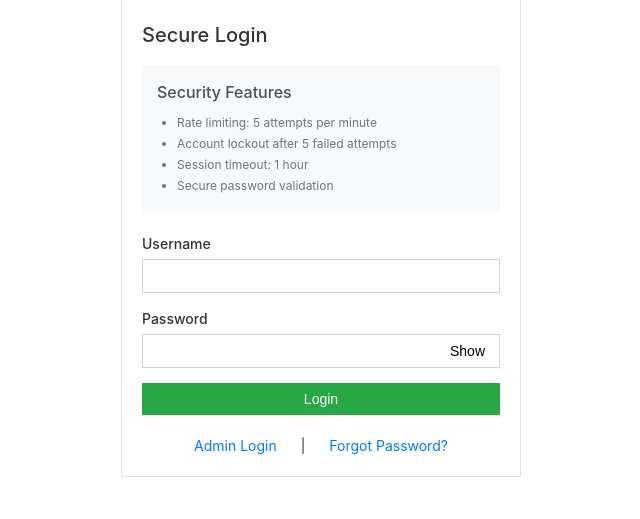
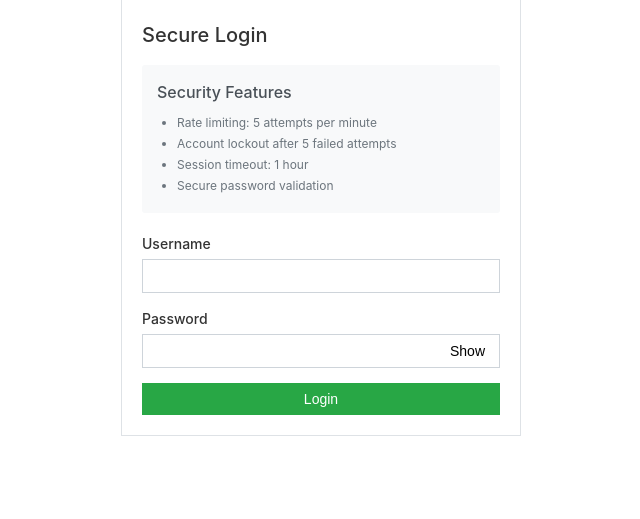
Before and after one commit to jacpagan/practica, a Django app: page /exercises/login/ in a window 1280 px wide. Shown: the part 281-800 px from the top of the page, without its empty margins (319-959 px from the left). Run offline with Django 4.2, Linux system fonts and the light colour scheme.

Commit message:
Remove redundant UI buttons

```diff
--- a/comments/templates/comments/comment_form.html
+++ b/comments/templates/comments/comment_form.html
@@ -16,7 +16,6 @@
 
         <div class="form-actions">
             <button type="submit" class="btn btn-primary">Add Comment</button>
-            <a href="{% url 'exercises:exercise_detail' exercise.id %}" class="btn btn-secondary">Cancel</a>
         </div>
     </form>
 </div>
--- a/exercises/templates/exercises/exercise_create.html
+++ b/exercises/templates/exercises/exercise_create.html
@@ -46,7 +46,6 @@
 
         <div class="form-actions">
             <button type="submit" class="btn btn-primary" id="submit-btn">Create Exercise</button>
-            <a href="{% url 'exercises:exercise_list' %}" class="btn btn-secondary">Cancel</a>
         </div>
     </form>
 </div>
--- a/exercises/templates/exercises/login.html
+++ b/exercises/templates/exercises/login.html
@@ -42,11 +42,6 @@
         <button type="submit" class="btn btn-success" style="width: 100%;">Login</button>
     </form>
 
-    <div class="login-links">
-        <a href="/admin/">Admin Login</a>
-        <span style="margin: 0 10px;">|</span>
-        <a href="#" id="forgot-password">Forgot Password?</a>
-    </div>
 </div>
 
 <script>
@@ -63,11 +58,5 @@
             button.textContent = 'Show';
         }
     });
-
-    // Forgot password functionality
-    document.getElementById('forgot-password').addEventListener('click', function(e) {
-        e.preventDefault();
-        alert('Please contact an administrator to reset your password.');
-    });
 </script>
 {% endblock %}
```
